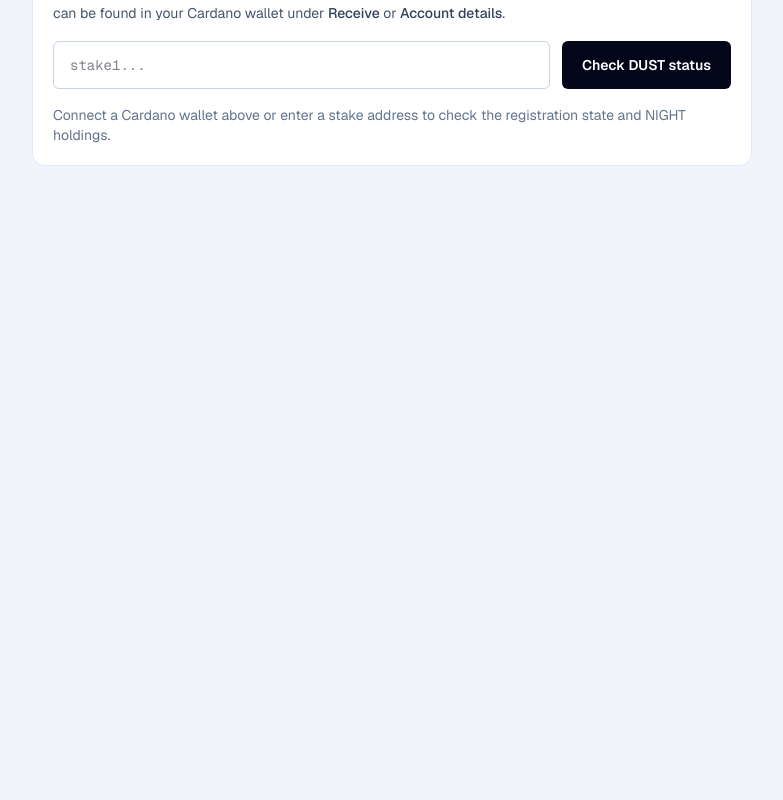
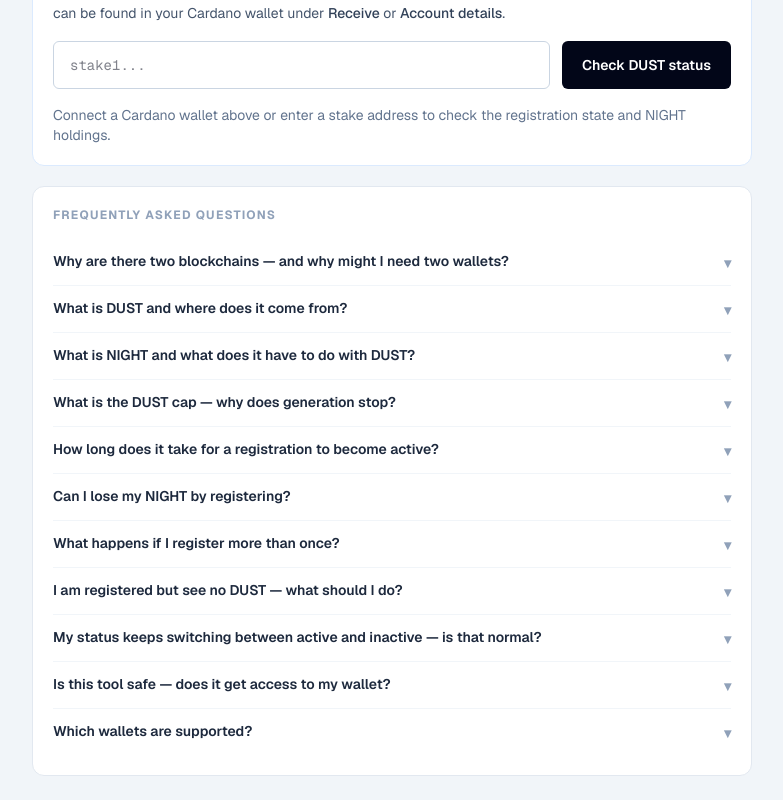
Before and after one commit to MidnightCryptoFan/midnight-dust-inspector, a Next.js app: page / in a window 1280 px wide. Shown: the part 672-1472 px from the top of the page, without its empty margins (248-1031 px from the left). Before the commit the page ends 862 px from the top, so only its background shows below. Built offline with nearby package versions, Linux system fonts and the light colour scheme.

Commit message:
Add collapsible FAQ section

```diff
--- /dev/null
+++ b/src/components/FaqPanel.tsx
@@ -0,0 +1,92 @@
+"use client"
+
+const faqs: { question: string; answer: string }[] = [
+  {
+    question: "Why are there two blockchains — and why might I need two wallets?",
+    answer:
+      "Midnight and Cardano are two separate but connected blockchains. Cardano is where your NIGHT tokens live and where registration transactions are submitted. Midnight is where DUST is generated and where the Midnight DApp ecosystem runs.\n\nBecause they are independent networks, each has its own wallet: a Cardano wallet (e.g. Lace or Eternl) manages your NIGHT and handles registration transactions, while a Midnight wallet holds your DUST and your Midnight address. The two wallets are linked by the registration — it tells the Midnight network which Midnight address should receive DUST for a given Cardano stake key.\n\nYou do not need to connect both wallets to use this inspector. A Cardano wallet or even just a stake address is enough to check your registration status. The Midnight wallet connection is optional and only needed to read your live DUST balance and address.",
+  },
+  {
+    question: "What is DUST and where does it come from?",
+    answer:
+      "DUST is the native token of the Midnight network. It is generated automatically when you register your Cardano stake key that holds NIGHT tokens. Once registered, DUST accumulates over time based on your NIGHT balance — no manual claiming required.",
+  },
+  {
+    question: "What is NIGHT and what does it have to do with DUST?",
+    answer:
+      "NIGHT is Midnight's token on the Cardano blockchain. It serves as the basis for DUST generation: the more unlocked NIGHT you hold under a registered stake key, the faster DUST is generated. Locked NIGHT (e.g. from airdrop vesting) does not count toward the DUST cap.",
+  },
+  {
+    question: "What is the DUST cap — why does generation stop?",
+    answer:
+      "The DUST cap is the maximum amount of DUST your wallet can accumulate. It is calculated as 5× your unlocked NIGHT balance. Once your DUST balance reaches the cap, generation pauses until you spend some DUST on the Midnight network.",
+  },
+  {
+    question: "How long does it take for a registration to become active?",
+    answer:
+      "The registration transaction confirms on Cardano within a few minutes. However, the Midnight indexer — which tracks registrations — can take up to 24 hours to reflect the change. During this window the inspector may still show your status as inactive even though everything is in order.",
+  },
+  {
+    question: "Can I lose my NIGHT by registering?",
+    answer:
+      "No. Registration only creates a pointer on Cardano that tells the Midnight network which stake key to credit. Your NIGHT tokens stay in your wallet at all times and are never moved, locked, or at risk during registration or deregistration.",
+  },
+  {
+    question: "What happens if I register more than once?",
+    answer:
+      "Only one active registration per Midnight wallet address is valid. Registering a second time from a different Cardano stake key while one is already active can create a conflict. This inspector checks for exactly this situation and warns you before you take action.",
+  },
+  {
+    question: "I am registered but see no DUST — what should I do?",
+    answer:
+      "First check the DUST cap: if your DUST balance already equals 5× your unlocked NIGHT, generation has paused and will resume once you spend some DUST. If the cap is not reached, the Midnight indexer may still be syncing — wait up to 24 hours after your registration confirmed and check again.",
+  },
+  {
+    question:
+      "My status keeps switching between active and inactive — is that normal?",
+    answer:
+      "Not in the long run, but it can happen during the 24-hour window after a registration or deregistration. The Midnight indexer and the Cardano on-chain state update at different speeds. This inspector shows you both states so you can see exactly where any mismatch is coming from.",
+  },
+  {
+    question: "Is this tool safe — does it get access to my wallet?",
+    answer:
+      "Yes, it is safe. The inspector never asks for your seed phrase or private keys. Wallet connections use your browser wallet extension (CIP-30 for Cardano, DApp Connector for Midnight), and all transaction signing happens inside the extension — never inside this app. You can also inspect any stake address without connecting a wallet at all.",
+  },
+  {
+    question: "Which wallets are supported?",
+    answer:
+      "For Cardano: any CIP-30 compatible wallet extension, including Lace, Eternl, and Nami. For reading your DUST balance and address: a Midnight DApp Connector compatible wallet. Wallet connections are optional — the inspector works in read-only mode with just a stake address.",
+  },
+]
+
+export function FaqPanel() {
+  return (
+    <section className="rounded-xl border border-slate-200 bg-white p-5 dark:border-slate-700 dark:bg-slate-900">
+      <h2 className="text-xs font-bold uppercase tracking-widest text-slate-400 dark:text-slate-500">
+        Frequently Asked Questions
+      </h2>
+      <dl className="mt-4 divide-y divide-slate-100 dark:divide-slate-800">
+        {faqs.map(({ question, answer }) => (
+          <details key={question} className="group py-3">
+            <summary className="flex cursor-pointer list-none items-start justify-between gap-4 text-sm font-semibold text-slate-800 marker:hidden dark:text-slate-200">
+              <span>{question}</span>
+              <span className="mt-0.5 shrink-0 text-slate-400 transition-transform duration-200 group-open:rotate-180 dark:text-slate-500">
+                ▾
+              </span>
+            </summary>
+            <div className="mt-3 space-y-2">
+              {answer.split("\n\n").map((paragraph, i) => (
+                <p
+                  key={i}
+                  className="text-sm leading-6 text-slate-600 dark:text-slate-400"
+                >
+                  {paragraph}
+                </p>
+              ))}
+            </div>
+          </details>
+        ))}
+      </dl>
+    </section>
+  )
+}
--- a/src/components/InspectorApp.tsx
+++ b/src/components/InspectorApp.tsx
@@ -36,6 +36,7 @@
 import { type ConnectedWallet } from "@/services/wallet/cip30"
 import { readMidnightWalletDustBalance } from "@/services/wallet/midnightDappConnector"
 import { WalletConnectSection } from "./WalletConnectSection"
+import { FaqPanel } from "./FaqPanel"
 
 type DustGrowthStatus = "unchecked" | "checking" | "growing" | "stable"
 
@@ -553,6 +554,9 @@
           )}
         </section>
 
+        {/* 3. FAQ */}
+        <FaqPanel />
+
         {/* Dev: mock scenario */}
         {mockModeEnabled && (
           <div className="rounded-xl border border-sky-200 bg-sky-50 p-4 dark:border-sky-800 dark:bg-sky-950/30">
```
Also changed, not shown: 1 other file (tests, documents, lock files or other folders).
